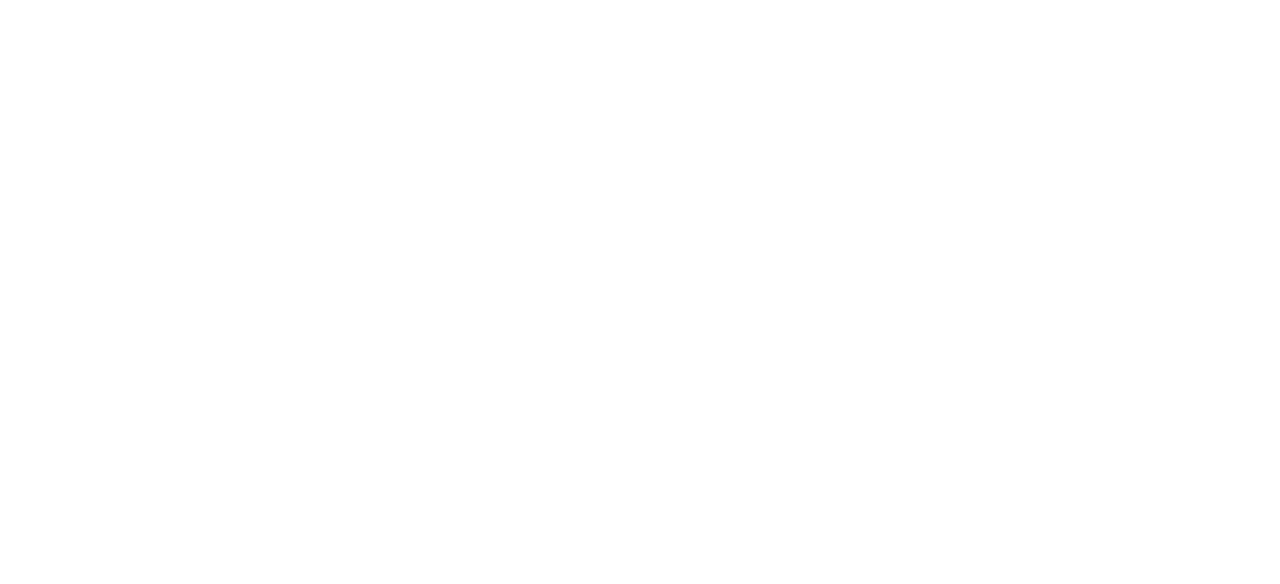
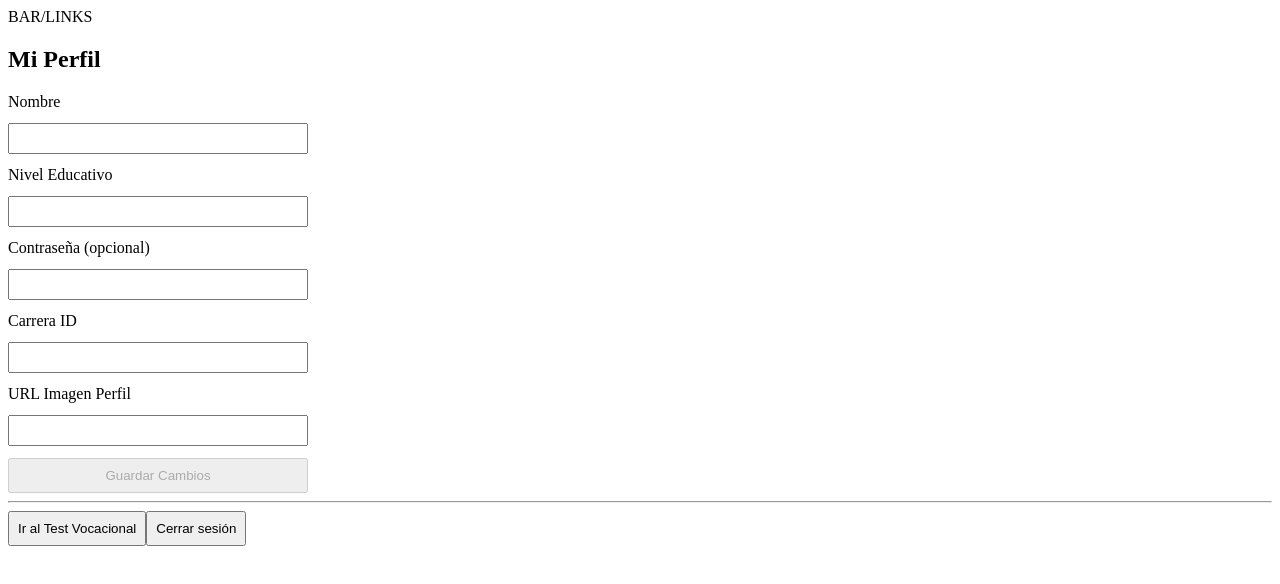
Before and after one commit to voactio/Vocatio-frontend, an Angular app: page /perfil in a window 1280 px wide. Shown: the top 584 px of the page. Built offline with nearby package versions, Linux system fonts and the light colour scheme; sample sign-in values are in the browser's storage.

Commit message:
Finalizacion de enrutamiento base, prueba funcionamiento, fix ligeros

```diff
--- a/src/app/app.routes.ts
+++ b/src/app/app.routes.ts
@@ -13,6 +13,11 @@ export const routes: Routes = [
     path: '',
     component: landingLayoutComponent,
     children: [
+      {
+        path: '',
+        redirectTo: 'login',
+        pathMatch: 'full'
+      },
       {
         path: 'login',
         loadChildren: () =>
@@ -48,6 +53,5 @@ export const routes: Routes = [
   },
 
   // DEFAULT & 404
-  { path: '', redirectTo: 'login', pathMatch: 'full' },
   { path: '**', redirectTo: 'login' }
 ];
--- a/src/app/core/models/user.model.ts
+++ b/src/app/core/models/user.model.ts
@@ -44,8 +44,8 @@ export interface UserResponse {
   id: string;
   correo: string;
   nombre: string;
-  role: RoleType;
-  active: boolean;
+  role?: RoleType;
+  active?: boolean;
   nivelEducativo: string;
   carreraId: number;
   urlImagenPerfil: string;
--- a/src/app/shared/components/login/login.ts
+++ b/src/app/shared/components/login/login.ts
@@ -58,7 +58,7 @@ export class LoginComponent {
       next: resp =>
         {
           console.log("LOGIN OK", resp);
-          this.router.navigate(['/profile']);
+          this.router.navigate(['/perfil']);
         },
 
       error: err => console.error("ERROR LOGIN", err)
@@ -66,6 +66,6 @@ export class LoginComponent {
   }
 
   goToRegister(){
-    this.router.navigate(['/auth/register']);
+    this.router.navigate(['/register']);
   }
 }
--- a/src/app/shared/components/perfil/perfil.ts
+++ b/src/app/shared/components/perfil/perfil.ts
@@ -3,6 +3,7 @@ import { FormBuilder, ReactiveFormsModule, Validators } from '@angular/forms';
 import { UsuarioService } from '../../../core/services/usuario.service';
 import { AuthService } from '../../../core/services/auth.service';
 import { CommonModule } from '@angular/common';
+import { Router } from '@angular/router';
 
 @Component({
   selector: 'app-perfil',
@@ -32,6 +33,17 @@ import { CommonModule } from '@angular/common';
 
     <div *ngIf="mensaje" style="color: green;">{{ mensaje }}</div>
     <div *ngIf="error" style="color: red;">{{ error }}</div>
+
+    <hr>
+
+    <!-- BOTÓN PARA IR AL TEST VOCACIONAL -->
+    <button (click)="irAlTestVocacional()" class="btn-test">
+      Ir al Test Vocacional
+    </button>
+    <!-- BOTÓN PARA CERRAR SESION -->
+    <button (click)="cerrarSesion()" class="btn-logout">
+      Cerrar sesión
+    </button>
   `,
   styleUrl: './perfil.css',
   changeDetection: ChangeDetectionStrategy.OnPush,
@@ -40,6 +52,7 @@ export class PerfilComponent {
   private fb = inject(FormBuilder);
   private usuarioService = inject(UsuarioService);
   private authService = inject(AuthService);
+  private router = inject(Router);
 
   mensaje = '';
   error = '';
@@ -91,4 +104,14 @@ export class PerfilComponent {
       }
     });
   }
+
+  irAlTestVocacional() {
+    this.router.navigate(['/test-vocacional']);
+  }
+
+  cerrarSesion() {
+    this.authService.logout();
+    this.router.navigate(['/login']);
+  }
+
 }
--- a/src/app/shared/components/register/register.ts
+++ b/src/app/shared/components/register/register.ts
@@ -73,7 +73,7 @@ export class RegisterComponent {
     this.authService.register(req).subscribe({
       next: resp => {
         console.log("REGISTRO OK", resp);
-        this.router.navigate(['/test-vocacional']);
+        this.router.navigate(['/login']);
       },
       error: err => console.error("ERROR REGISTRO", err)
     });
--- a/src/app/shared/layouts/auth-layout.ts
+++ b/src/app/shared/layouts/auth-layout.ts
@@ -1,11 +1,17 @@
 import { Component } from '@angular/core';
 import { CommonModule } from '@angular/common';
+import { RouterOutlet } from '@angular/router';
 
 @Component({
   selector: 'app-auth-layout',
   standalone: true,
-  imports: [CommonModule],
-  template: ``,
+  imports: [CommonModule, RouterOutlet],
+  template: `
+    <div class="auth-container">
+      <nav>BAR/LINKS</nav>
+      <router-outlet></router-outlet>
+    </div>
+  `,
   styles: []
 })
 export class authLayoutComponent {}
```
Lines whose indentation alone changed are shown as unchanged.
